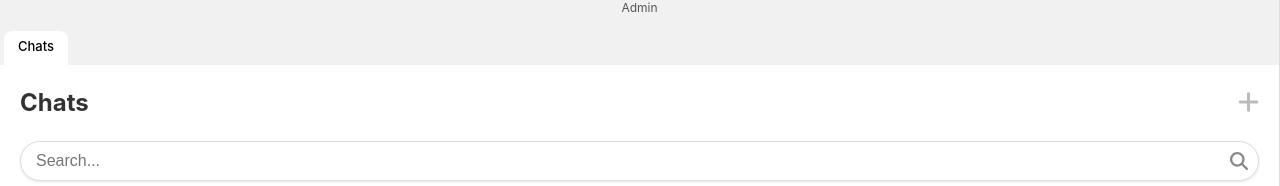
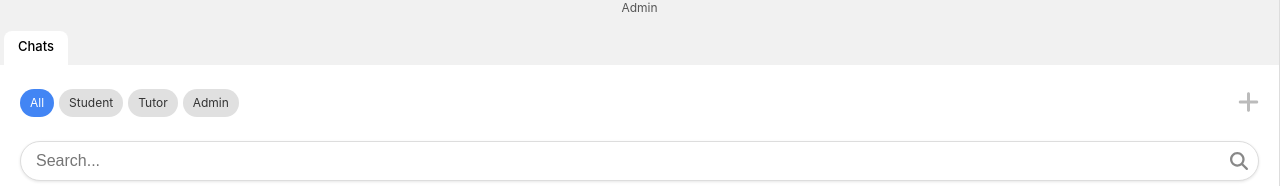
Before and after one commit to ravijar/project-manager, a React (Vite) app: page /dashboard in a window 1280 px wide. Shown: the part 126-312 px from the top of the page. Built offline with nearby package versions, Linux system fonts and the light colour scheme; no server answers; the database is empty; sample sign-in values are in the browser's storage.

Commit message:
added chipsection

```diff
--- /dev/null
+++ b/src/components/common/ChipSection.css
@@ -0,0 +1,26 @@
+.chip-section {
+    display: flex;
+    flex-wrap: wrap;
+    flex: 1;
+    gap: 5px;
+}
+
+.chip {
+    padding: 5px 10px;
+    background-color: #e0e0e0;
+    border-radius: 16px;
+    font-size: 12px;
+    cursor: pointer;
+    color: #333;
+    transition: background-color 0.2s;
+    user-select: none;
+}
+
+.chip:hover {
+    background-color: #d5d5d5;
+}
+
+.chip.active {
+    background-color: #4285f4;
+    color: white;
+}
--- /dev/null
+++ b/src/components/common/ChipSection.jsx
@@ -0,0 +1,27 @@
+import React, { useState } from 'react';
+import './ChipSection.css';
+
+const ChipSection = ({ chips = [], onChange }) => {
+    const [activeValue, setActiveValue] = useState(null);
+
+    const handleClick = (chip) => {
+        setActiveValue(chip.value);
+        onChange?.(chip);
+    };
+
+    return (
+        <div className="chip-section">
+            {chips.map((chip) => (
+                <div
+                    key={chip.value}
+                    className={`chip ${chip.value === activeValue ? 'active' : ''}`}
+                    onClick={() => handleClick(chip)}
+                >
+                    {chip.label}
+                </div>
+            ))}
+        </div>
+    );
+};
+
+export default ChipSection;
--- a/src/components/sidebar/ChatList.css
+++ b/src/components/sidebar/ChatList.css
@@ -6,25 +6,22 @@
     height: 100%;
 }
 
-.chats-label {
-    display: flex;
-    align-items: center;
-    gap: 8px;
-}
-
 .chat-list-header {
     display: flex;
     align-items: center;
     justify-content: space-between;
     padding: 15px;
-    font-size: 24px;
-    font-weight: bold;
+    font-size: 14px;
+    gap: 12px;
+    flex-wrap: wrap;
 }
 
 .chat-icons {
     display: flex;
+    align-items: center;
     gap: 10px;
     margin-left: auto;
+    align-self: flex-start;
 }
 
 .icon-button {
--- a/src/components/sidebar/ChatList.jsx
+++ b/src/components/sidebar/ChatList.jsx
@@ -9,15 +9,19 @@ import FindUser from "./FindUser.jsx";
 import AddAssignment from "./AddAssignment.jsx";
 import {useState} from "react";
 import "./ChatList.css";
+import ChipSection from "../common/ChipSection.jsx";
 
 const ChatList = ({chats, selectedChat, onSelectChat, loadingChats, user}) => {
     const [searchTerm, setSearchTerm] = useState('');
     const [showChatPopup, setShowChatPopup] = useState(false);
     const [showAssignmentPopup, setShowAssignmentPopup] = useState(false);
+    const [selectedRole, setSelectedRole] = useState(null);
 
-    const filteredChats = chats.filter((chat) =>
-        chat.user.name.toLowerCase().includes(searchTerm.toLowerCase())
-    );
+    const filteredChats = chats.filter((chat) => {
+        const matchesSearch = chat.user.name.toLowerCase().includes(searchTerm.toLowerCase());
+        const matchesRole = selectedRole ? chat.user.role === selectedRole : true;
+        return matchesSearch && matchesRole;
+    });
 
     const openAssignmentPopup = () => setShowAssignmentPopup(true);
 
@@ -30,24 +34,33 @@ const ChatList = ({chats, selectedChat, onSelectChat, loadingChats, user}) => {
     return (
         <div className="chat-list-container">
             <div className="chat-list-header">
-                <span className="chats-label">
-                  Chats
-                    {loadingChats && <LoadingSpinner size={18} color="#4caf50"/>}
-                </span>
+                <ChipSection
+                    chips={[
+                        { label: "All", value: null },
+                        { label: "Student", value: "student" },
+                        { label: "Tutor", value: "tutor" },
+                        { label: "Admin", value: "admin" },
+                    ]}
+                    onChange={(chip) => setSelectedRole(chip.value)}
+                />
+
                 <div className="chat-icons">
                     <div className="icon-button" onClick={openChatPopup} title="New Chat">
-                        <FontAwesomeIcon icon={faAdd}/>
+                        <FontAwesomeIcon icon={faAdd} />
                     </div>
                     <RoleBased roles={["student"]} currentRole={user.role}>
                         <div className="icon-button" onClick={openAssignmentPopup} title="New Assignment">
-                            <FontAwesomeIcon icon={faFileAlt}/>
+                            <FontAwesomeIcon icon={faFileAlt} />
                         </div>
                     </RoleBased>
+                    {loadingChats && <LoadingSpinner size={18} color="#4caf50" />}
                 </div>
             </div>
+
             <div className="chat-list-search">
                 <SearchBar value={searchTerm} onChange={setSearchTerm}/>
             </div>
+
             <div className="chat-list-scroll">
                 {filteredChats.map((chat) => (
                     <Chat
```
